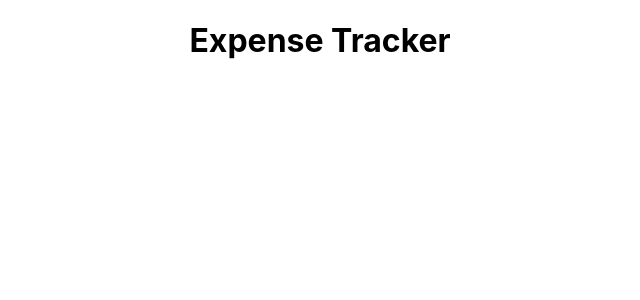
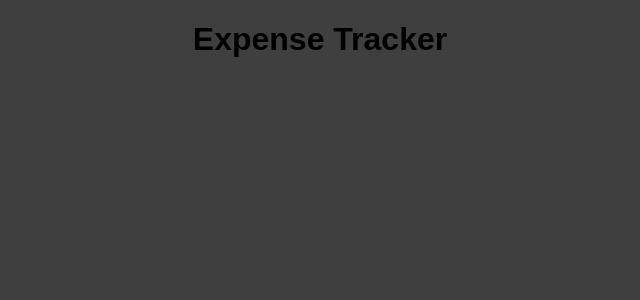
Before and after one commit to Raj-Thombare/expense-tracker, a React (Create React App) app: page / in a window 1280 px wide. Shown: the top 300 px of the page, without its empty margins (320-960 px from the left). Built offline with nearby package versions, Linux system fonts and the light colour scheme.

Commit message:
style: removed predefined styles

```diff
--- a/src/App.css
+++ b/src/App.css
@@ -1,38 +1,3 @@
 .App {
   text-align: center;
 }
-
-.App-logo {
-  height: 40vmin;
-  pointer-events: none;
-}
-
-@media (prefers-reduced-motion: no-preference) {
-  .App-logo {
-    animation: App-logo-spin infinite 20s linear;
-  }
-}
-
-.App-header {
-  background-color: #282c34;
-  min-height: 100vh;
-  display: flex;
-  flex-direction: column;
-  align-items: center;
-  justify-content: center;
-  font-size: calc(10px + 2vmin);
-  color: white;
-}
-
-.App-link {
-  color: #61dafb;
-}
-
-@keyframes App-logo-spin {
-  from {
-    transform: rotate(0deg);
-  }
-  to {
-    transform: rotate(360deg);
-  }
-}
--- a/src/index.css
+++ b/src/index.css
@@ -1,13 +1,13 @@
+
+* {
+  box-sizing: border-box;
+}
+
+html {
+  font-family: 'Noto Sans JP', sans-serif;
+}
+
 body {
   margin: 0;
-  font-family: -apple-system, BlinkMacSystemFont, 'Segoe UI', 'Roboto', 'Oxygen',
-    'Ubuntu', 'Cantarell', 'Fira Sans', 'Droid Sans', 'Helvetica Neue',
-    sans-serif;
-  -webkit-font-smoothing: antialiased;
-  -moz-osx-font-smoothing: grayscale;
+  background-color: #3f3f3f;
 }
-
-code {
-  font-family: source-code-pro, Menlo, Monaco, Consolas, 'Courier New',
-    monospace;
-}
```
